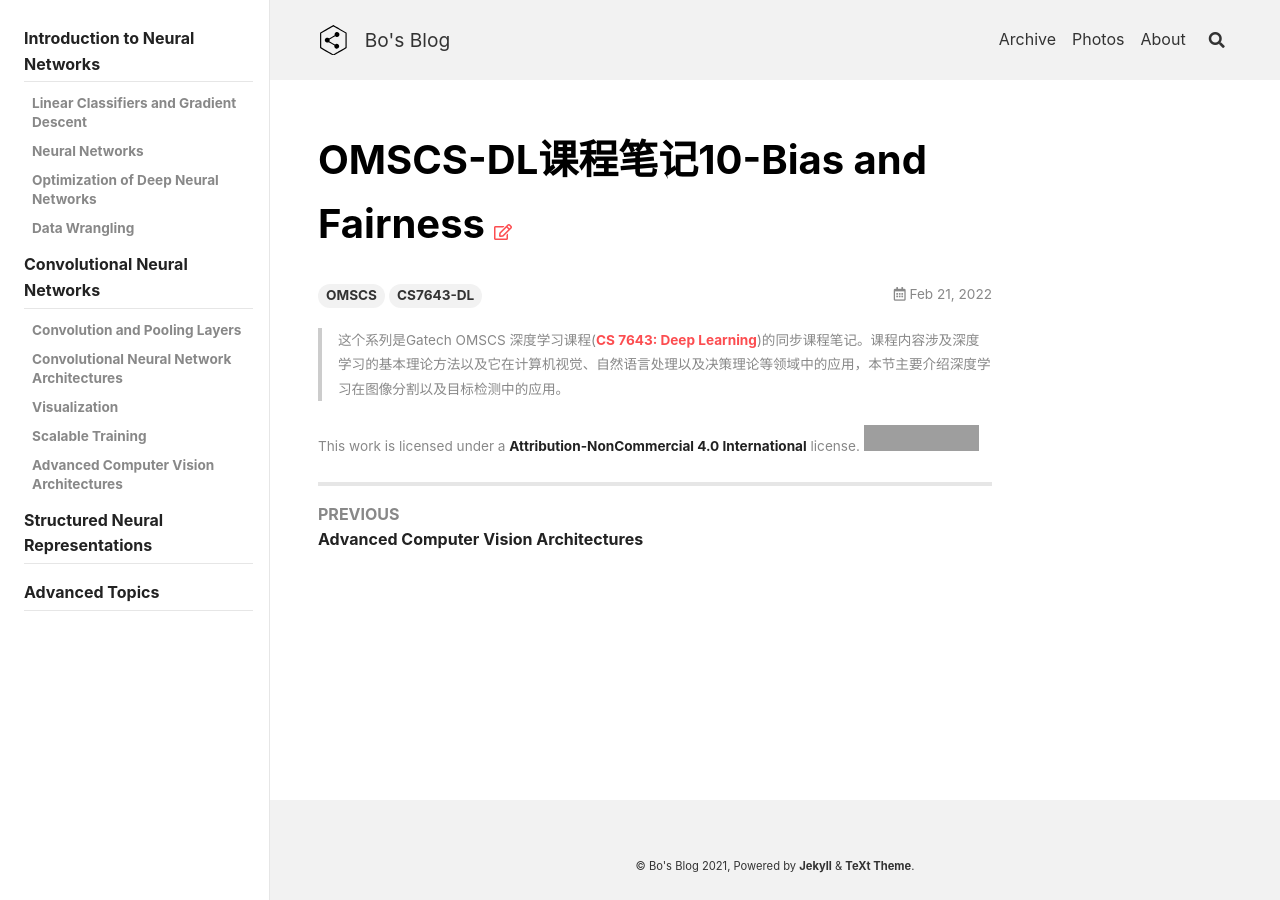
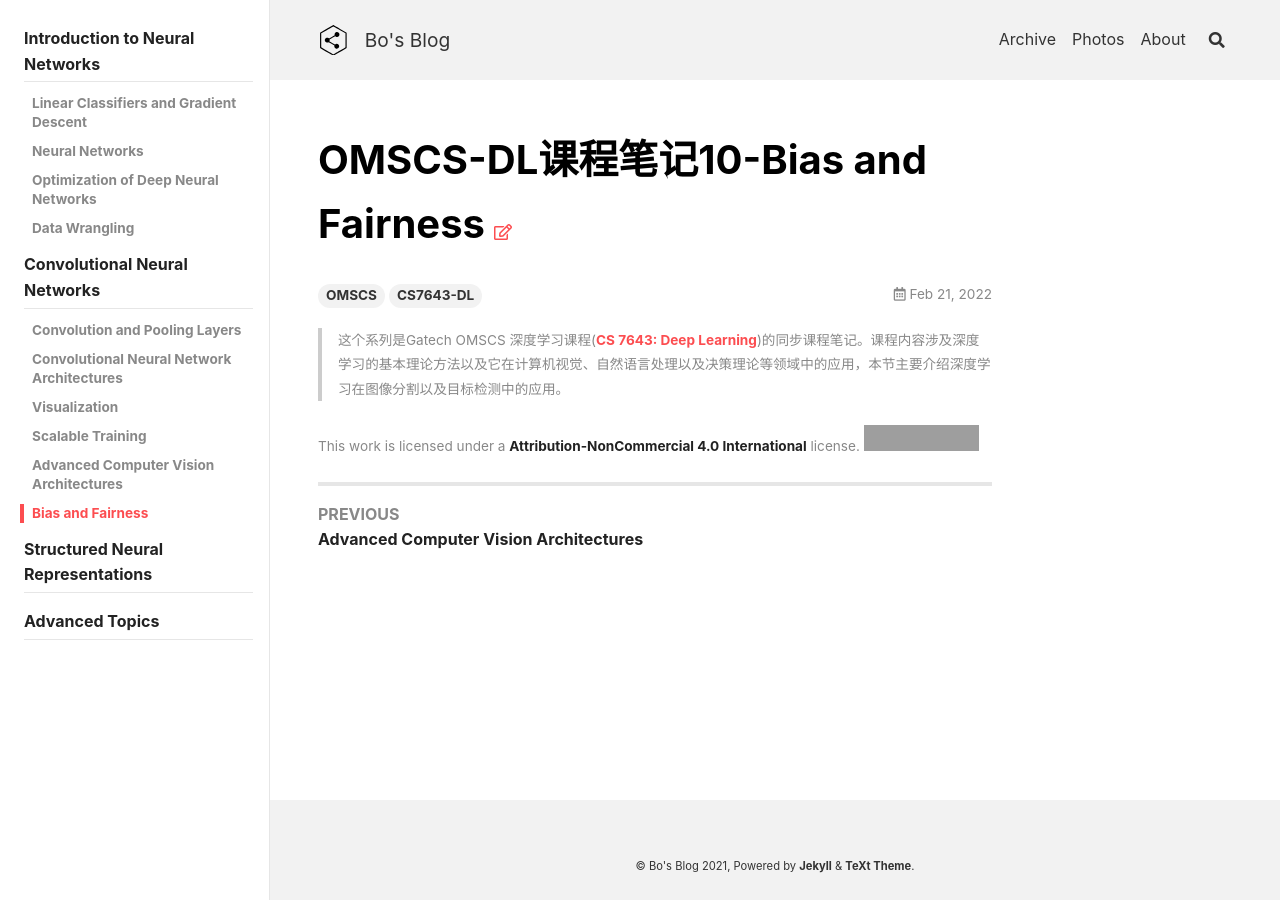
Before and after one commit to peng00bo00/peng00bo00_previous_blog, a Jekyll site: the page built from _posts/2022-02-21-OMSCS-DL-NOTES-10.md, in a window 1280 px wide. Built offline with Jekyll 4.4.1, drawn with Linux system fonts in a browser that asks for light colours; nearby versions of some CDN libraries; grey boxes are pictures that could not be loaded.

Commit message:
Update navigation.yml

```diff
--- a/_data/navigation.yml
+++ b/_data/navigation.yml
@@ -264,6 +264,8 @@ OMSCS-DL:
         url: /2022/02/14/OMSCS-DL-NOTES-08.html
       - title: Advanced Computer Vision Architectures
         url: /2022/02/21/OMSCS-DL-NOTES-09.html
+      - title: Bias and Fairness
+        url: /2022/02/21/OMSCS-DL-NOTES-10.html
   - title: Structured Neural Representations
   - title: Advanced Topics
 
```
